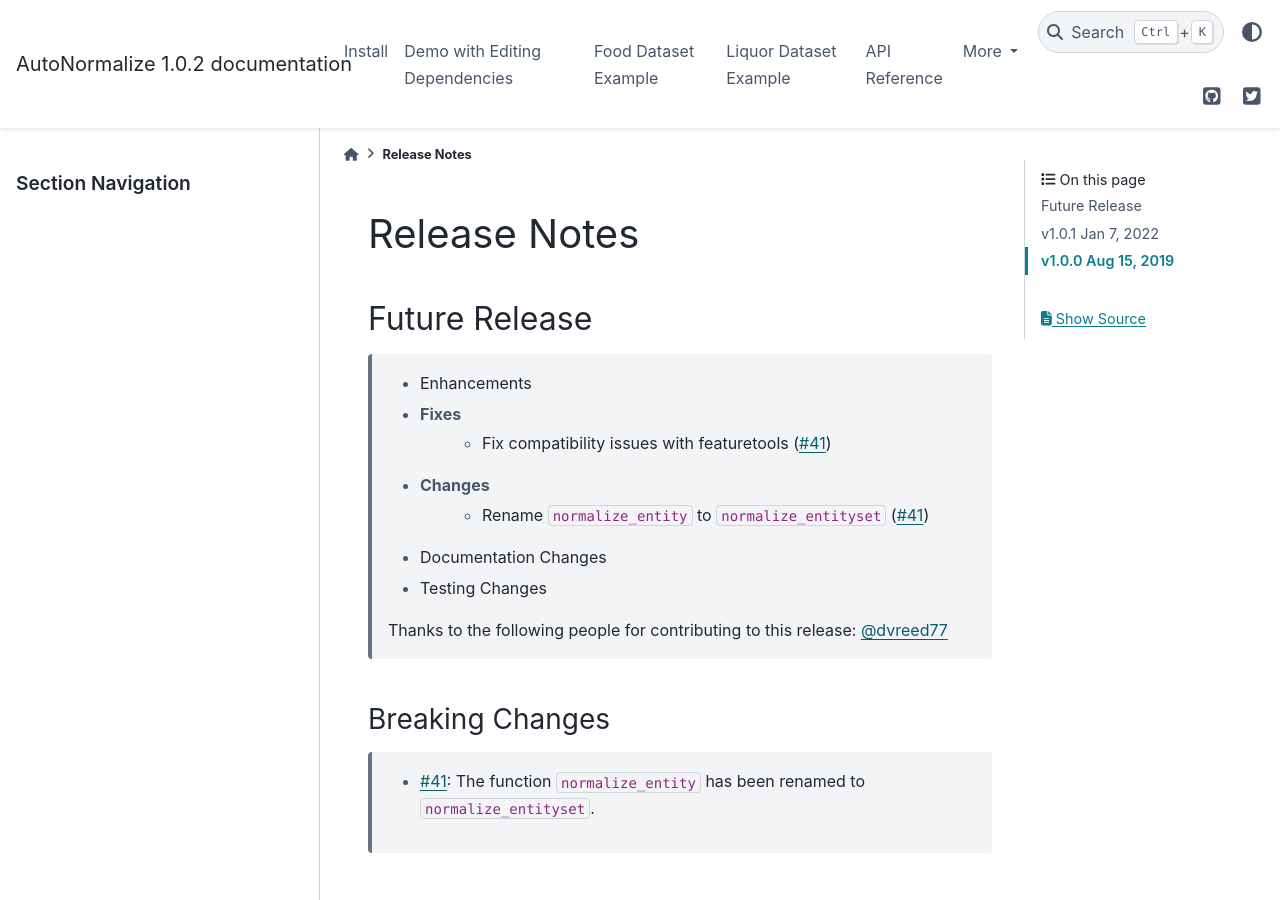
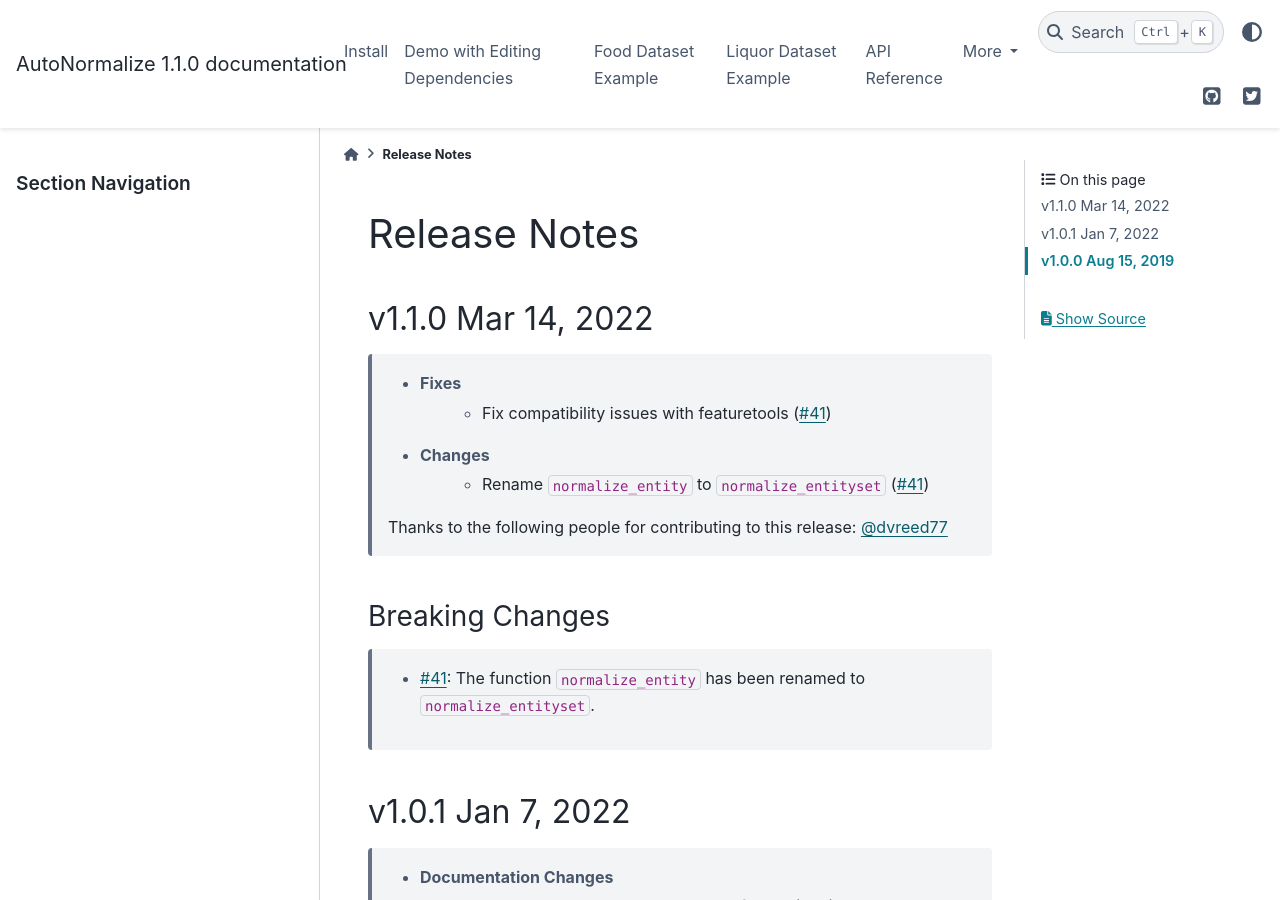
Before and after one commit to alteryx/autonormalize, a Sphinx documentation site: the page built from docs/source/release_notes.rst, in a window 1280 px wide and 900 px high. Built offline with Sphinx 7.4.7 and the PyData theme 0.15.4, drawn with Linux system fonts in a browser that asks for light colours; comment, search, counter and statistics services are not loaded.

Commit message:
releasing v1.1.0

```diff
--- a/autonormalize/__init__.py
+++ b/autonormalize/__init__.py
@@ -2,4 +2,4 @@
 from .autonormalize import *
 from .classes import Dependencies
 
-__version__ = '1.0.2'
+__version__ = '1.1.0'
--- a/docs/source/release_notes.rst
+++ b/docs/source/release_notes.rst
@@ -3,15 +3,22 @@
 Release Notes
 -------------
 
-Future Release
-==============
-    * Enhancements
+.. Future Release
+      ==============
+        * Enhancements
+        * Fixes
+        * Changes
+        * Documentation Changes
+        * Testing Changes
+
+    .. Thanks to the following people for contributing to this release:
+
+v1.1.0 Mar 14, 2022
+===================
     * Fixes
         * Fix compatibility issues with featuretools (:pr:`41`)
     * Changes
         * Rename ``normalize_entity`` to ``normalize_entityset`` (:pr:`41`)
-    * Documentation Changes
-    * Testing Changes
 
     Thanks to the following people for contributing to this release:
     :user:`dvreed77`
--- a/setup.py
+++ b/setup.py
@@ -8,7 +8,7 @@
 
 setup(
     name='autonormalize',
-    version='1.0.2',
+    version='1.1.0',
     description='a library for automated table normalization',
     url='https://github.com/alteryx/autonormalize',
     license='BSD 3-clause',
```
